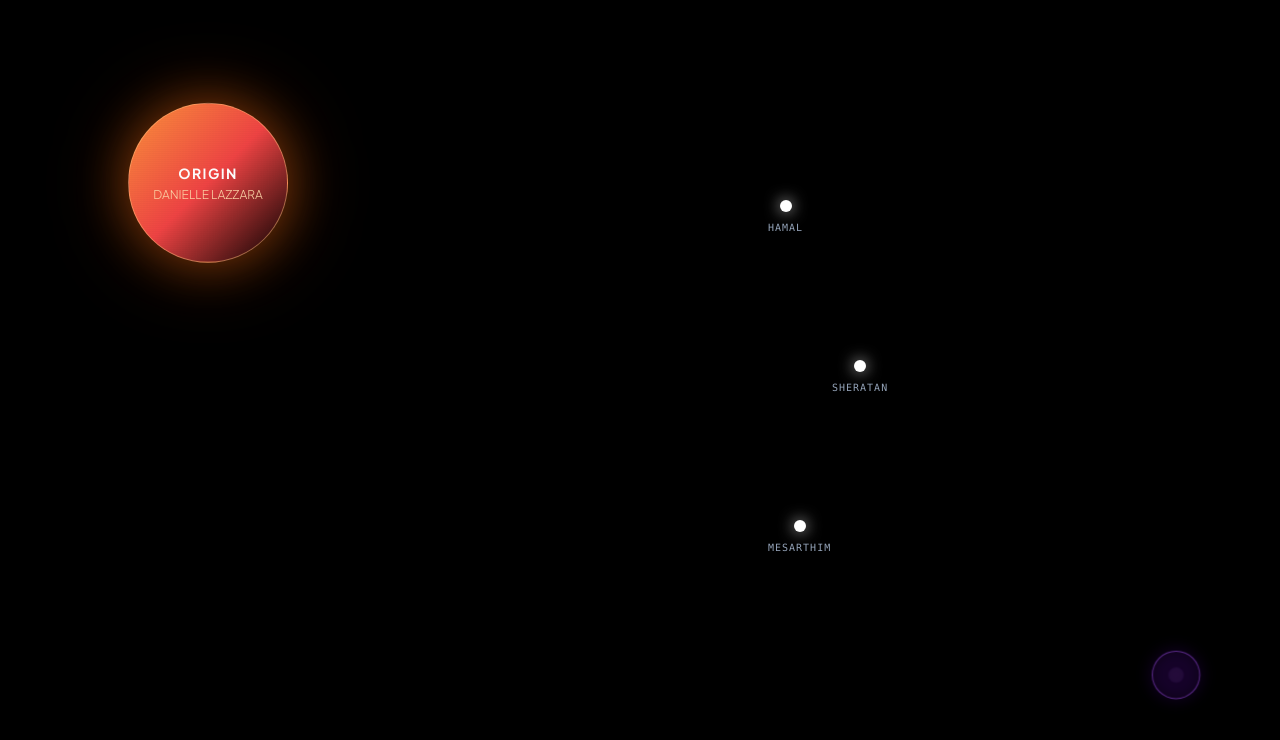
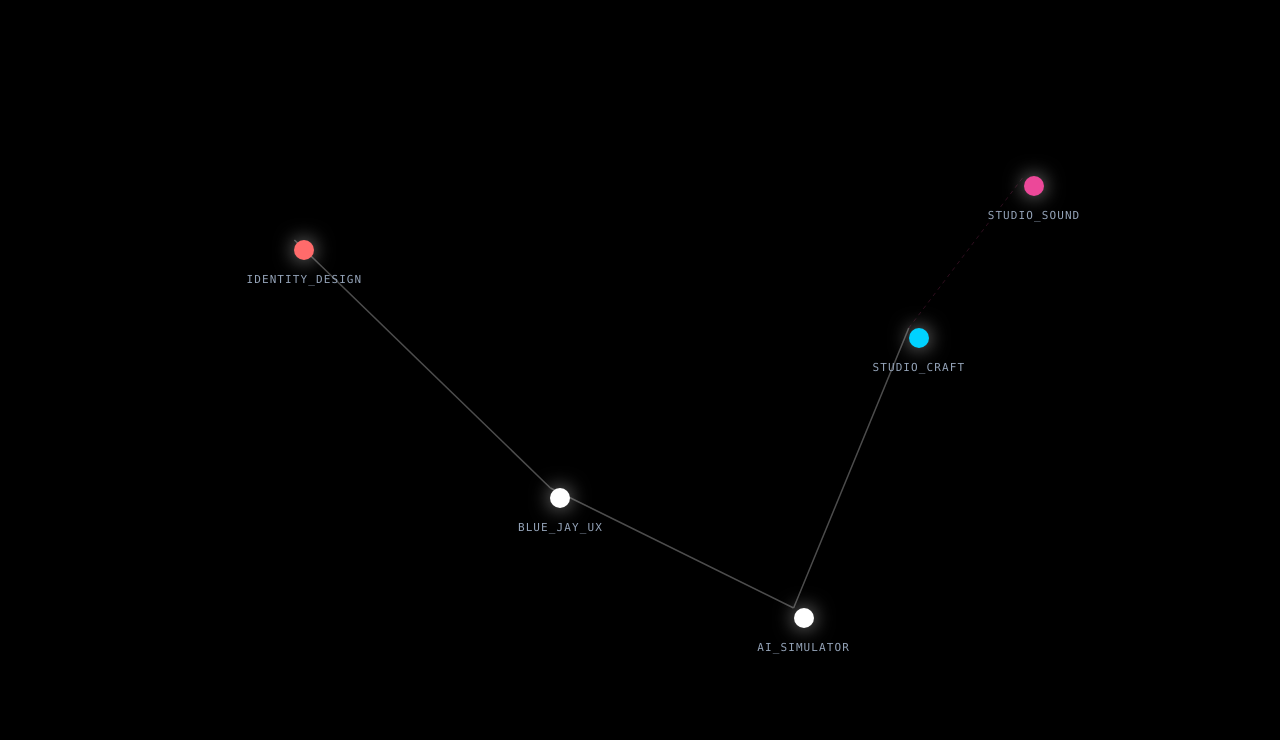
Before and after one commit to lazzaradani-oss/lazzara-tech-portfolio, a React (Create React App) app: page / in a window 1280 px wide. Shown: the top 740 px of the page. Built offline with nearby package versions, Linux system fonts and the light colour scheme.

Commit message:
fix: finalize layout architecture and interactive node routes

```diff
--- a/src/components/ConstellationMap.jsx
+++ b/src/components/ConstellationMap.jsx
@@ -1,56 +1,46 @@
-import React from "react";
-import { motion } from "framer-motion";
-import MarsPlanet from "./MarsPlanet";
+import React from 'react';
+import { motion } from 'framer-motion';
 
 const ConstellationMap = ({ setView }) => {
-  const projects = [
-    { id: "hamal", name: "HAMAL", top: "25%", left: "60%" },
-    { id: "sheratan", name: "SHERATAN", top: "45%", left: "65%" },
-    { id: "mesarthim", name: "MESARTHIM", top: "65%", left: "60%" },
+  // Synchronized node array matching your App.js uppercase routing constants
+  const nodes = [
+    { id: "IDENTITY_DESIGN", label: "IDENTITY_DESIGN", color: "#ff6b6b", x: "23%", y: "30%" },
+    { id: "STUDIO_CRAFT", label: "STUDIO_CRAFT", color: "#00d2ff", x: "71%", y: "41%" },
+    { id: "BLUE_JAY_UX", label: "BLUE_JAY_UX", color: "#ffffff", x: "43%", y: "61%" },
+    { id: "AI_SIMULATOR", label: "AI_SIMULATOR", color: "#ffffff", x: "62%", y: "76%" },
+    { id: "STUDIO_SOUND", label: "STUDIO_SOUND", color: "#ec4899", x: "80%", y: "22%" }
   ];
 
   return (
-    <div className="relative w-full h-full bg-transparent">
-      {/* Mars/Origin Node */}
-      <MarsPlanet setView={setView} />
-
-      {/* Project Star Nodes */}
-      {projects.map((proj) => (
+    <div className="relative w-full h-screen bg-transparent overflow-hidden">
+      {/* Interactive Star Nodes */}
+      {nodes.map((node) => (
         <motion.div
-          key={proj.id}
-          className="absolute flex flex-col items-center cursor-pointer group"
-          style={{ top: proj.top, left: proj.left }}
-          onClick={() => setView(proj.id)}
-          whileHover={{ scale: 1.2 }}
+          key={node.id}
+          initial={{ opacity: 0, scale: 0 }}
+          animate={{ opacity: 1, scale: 1 }}
+          whileHover={{ scale: 1.2, filter: "brightness(1.5)" }}
+          onClick={() => setView(node.id)}
+          style={{ left: node.x, top: node.y, backgroundColor: node.color }}
+          className="absolute w-5 h-5 rounded-full cursor-pointer shadow-[0_0_20px_rgba(255,255,255,0.6)] flex items-center justify-center group z-10 -translate-x-1/2 -translate-y-1/2"
         >
-          <div className="w-3 h-3 bg-white rounded-full shadow-[0_0_15px_rgba(255,255,255,0.8)] group-hover:bg-cyan-400 group-hover:shadow-[0_0_20px_#22d3ee]" />
-          <span className="text-[10px] text-slate-400 font-mono mt-2 tracking-widest group-hover:text-cyan-400 transition-colors">
-            {proj.name}
+          {/* Strict Text Labels matching your upgraded resume terminology */}
+          <span className="absolute top-8 font-mono text-[11px] tracking-widest text-slate-400 uppercase group-hover:text-cyan-400 group-hover:opacity-100 transition-all duration-300 whitespace-nowrap select-none">
+            {node.id === "IDENTITY_DESIGN" ? "IDENTITY_DESIGN" : node.label}
           </span>
         </motion.div>
       ))}
 
-      {/* Music Nebula Portal: Pulsing on the side */}
-      <motion.div
-        className="absolute bottom-[10%] right-[5%] cursor-pointer group flex flex-col items-center"
-        onClick={() => setView("music-galaxy")}
-        animate={{
-          scale: [1, 1.05, 1],
-          filter: [
-            "drop-shadow(0 0 5px #7a00ff)",
-            "drop-shadow(0 0 20px #7a00ff)",
-            "drop-shadow(0 0 5px #7a00ff)",
-          ],
-        }}
-        transition={{ duration: 3, repeat: Infinity }}
-      >
-        <div className="w-12 h-12 rounded-full border border-purple-500/50 flex items-center justify-center bg-purple-900/10 backdrop-blur-sm">
-          <div className="w-2 h-2 bg-purple-400 rounded-full animate-ping" />
-        </div>
-        <span className="text-[9px] text-purple-300 font-mono mt-2 opacity-0 group-hover:opacity-100 transition-opacity uppercase tracking-tighter">
-          Creative_Nebula
-        </span>
-      </motion.div>
+      {/* SVG Path Streams connecting the architecture layers */}
+      <svg className="absolute inset-0 w-full h-full pointer-events-none opacity-30">
+        {/* Core River Path Routing */}
+        <line x1="23%" y1="30%" x2="43%" y2="61%" stroke="white" strokeWidth="1.5" />
+        <line x1="43%" y1="61%" x2="62%" y2="76%" stroke="white" strokeWidth="1.5" />
+        <line x1="62%" y1="76%" x2="71%" y2="41%" stroke="white" strokeWidth="1.5" />
+
+        {/* Generative Nebula Audio Loop Stream */}
+        <line x1="71%" y1="41%" x2="80%" y2="22%" stroke="#ec4899" strokeWidth="1" strokeDasharray="4" className="animate-pulse" />
+      </svg>
     </div>
   );
 };
```
